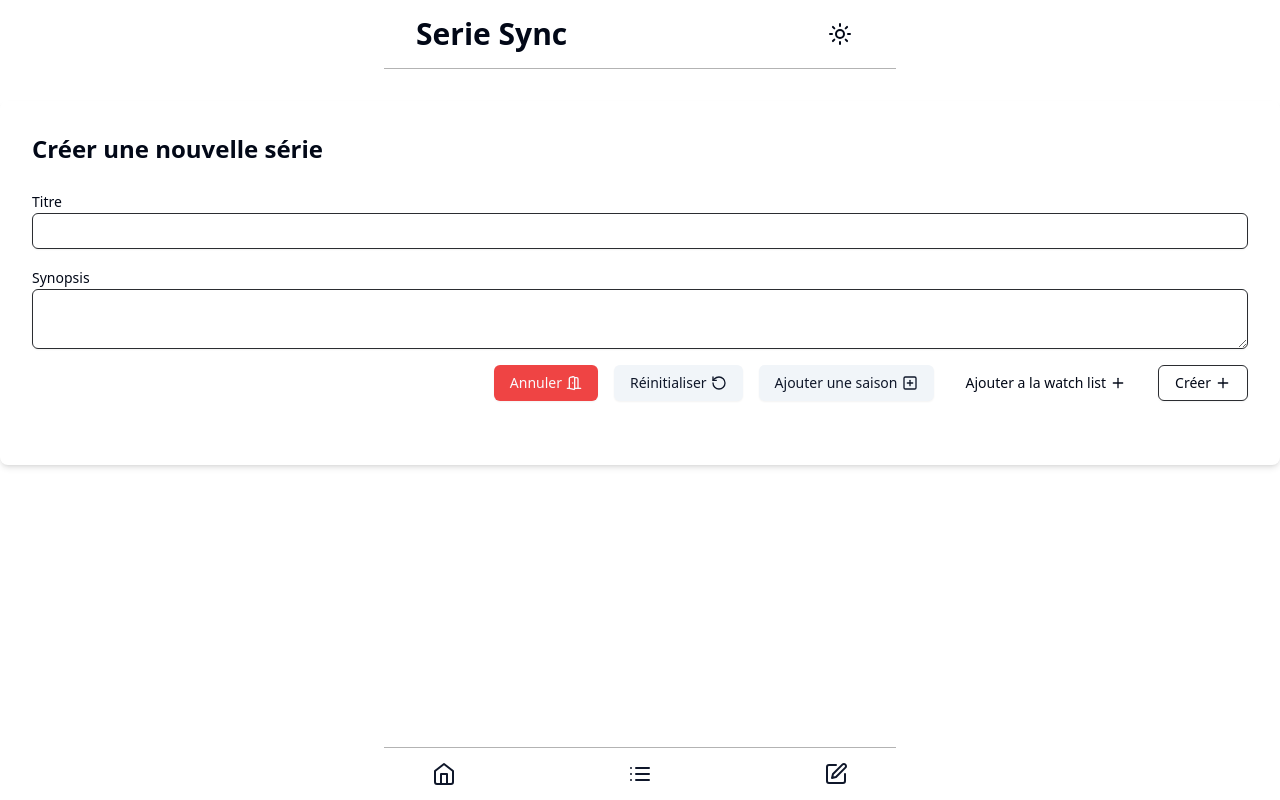
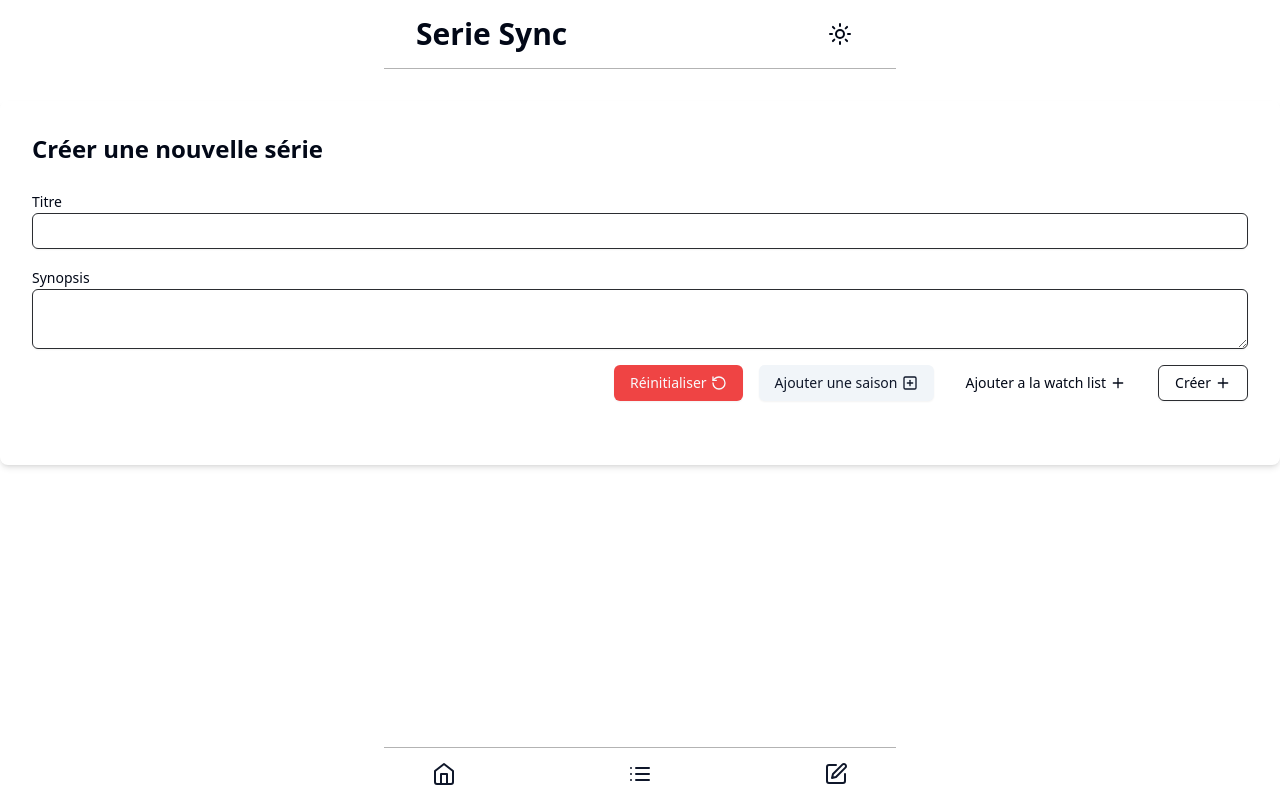
Before and after one commit to Tayasaki/SerieSync, a React (Vite) app: page /new in a window 1280 px wide. Built offline with nearby package versions, Linux system fonts and the light colour scheme.

Commit message:
responsive on new page

```diff
--- a/src/components/pages/NewSeries.tsx
+++ b/src/components/pages/NewSeries.tsx
@@ -2,10 +2,9 @@ import { Button } from "@/components/ui/button.tsx";
 import { Input } from "@/components/ui/input.tsx";
 import { Label } from "@/components/ui/label.tsx";
 import { Textarea } from "@/components/ui/textarea.tsx";
-import { Delete, DoorOpen, Plus, PlusSquare, RotateCcw } from "lucide-react";
+import { Delete, Plus, PlusSquare, RotateCcw } from "lucide-react";
 import { useEffect } from "react";
 import { useFieldArray, useForm } from "react-hook-form";
-import { useNavigate } from "react-router-dom";
 import { toast } from "sonner";
 import { SerieType } from "./MySeries";
 
@@ -16,7 +15,6 @@ type FormDataType = {
 };
 
 export default function NewSeries() {
-  const navigate = useNavigate();
   const {
     register,
     handleSubmit,
@@ -143,20 +141,11 @@ export default function NewSeries() {
           </div>
         ))}
 
-        <div className="flex justify-end gap-4">
-          <Button
-            disabled={isSubmitting}
-            variant="destructive"
-            onClick={() => {
-              navigate("/");
-            }}
-          >
-            Annuler <DoorOpen size={16} className="ml-1" />
-          </Button>
-          <Button disabled={isSubmitting} variant="secondary" type="reset">
+        <div className="md:flex-row md:justify-end gap-4 flex flex-col">
+          <div className="flex justify-center gap-4 ">
+            <Button disabled={isSubmitting} variant="destructive" type="reset">
               Réinitialiser <RotateCcw size={16} className="ml-1" />
             </Button>
-
             <Button
               disabled={isSubmitting}
               variant="secondary"
@@ -164,6 +153,7 @@ export default function NewSeries() {
             >
               Ajouter une saison <PlusSquare size={16} className="ml-1" />
             </Button>
+          </div>
 
           <Button
             disabled={isSubmitting}
--- a/vite.config.ts
+++ b/vite.config.ts
@@ -1,6 +1,6 @@
 import { defineConfig } from "vite";
 import react from "@vitejs/plugin-react";
-import path, { resolve } from "path";
+import path from "path";
 
 // https://vitejs.dev/config/
 export default defineConfig({
@@ -10,12 +10,4 @@ export default defineConfig({
       "@": path.resolve(__dirname, "./src"),
     },
   },
-  build: {
-    rollupOptions: {
-      input: {
-        myseries: resolve(__dirname, 'src/components/pages/MySeries.tsx'),
-        new: resolve(__dirname, 'src/components/pages/NewSeries.tsx'),
-      }
-    }
-  }
 });
```
Lines whose indentation alone changed are shown as unchanged.
